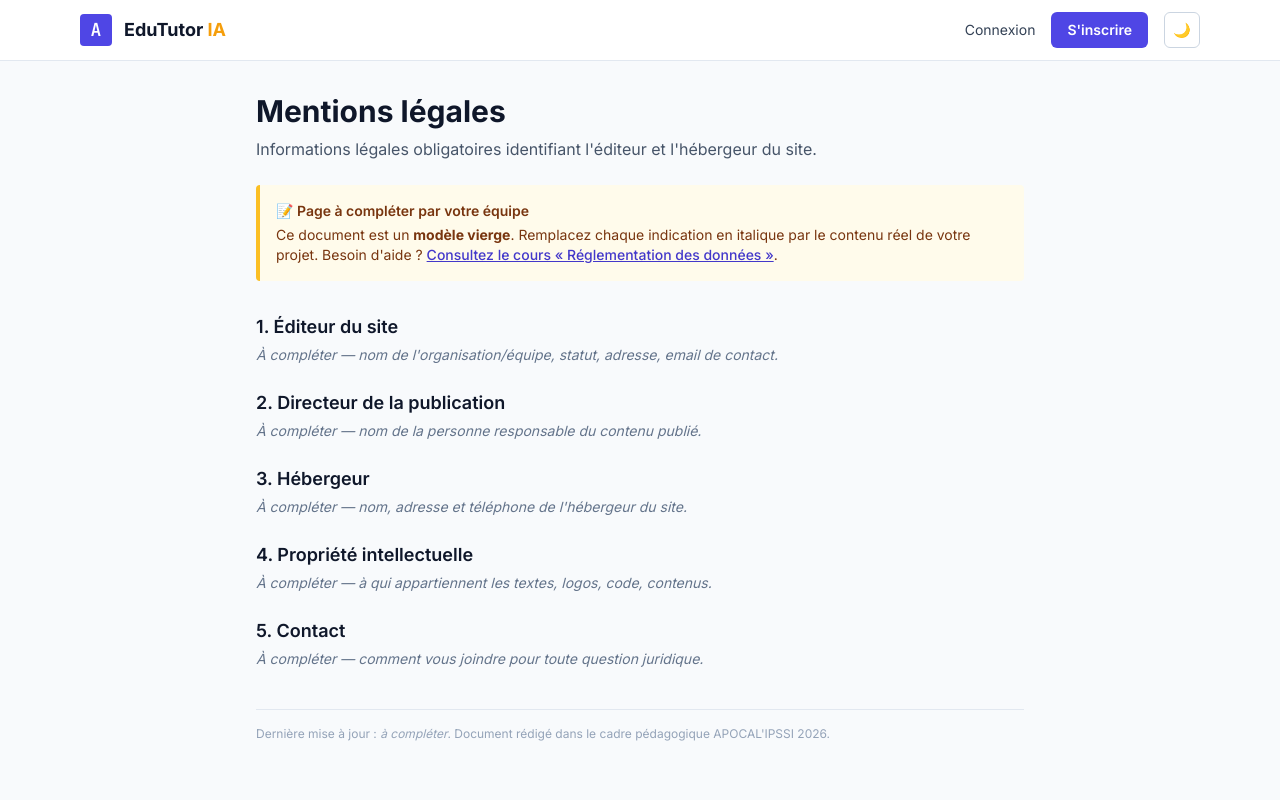
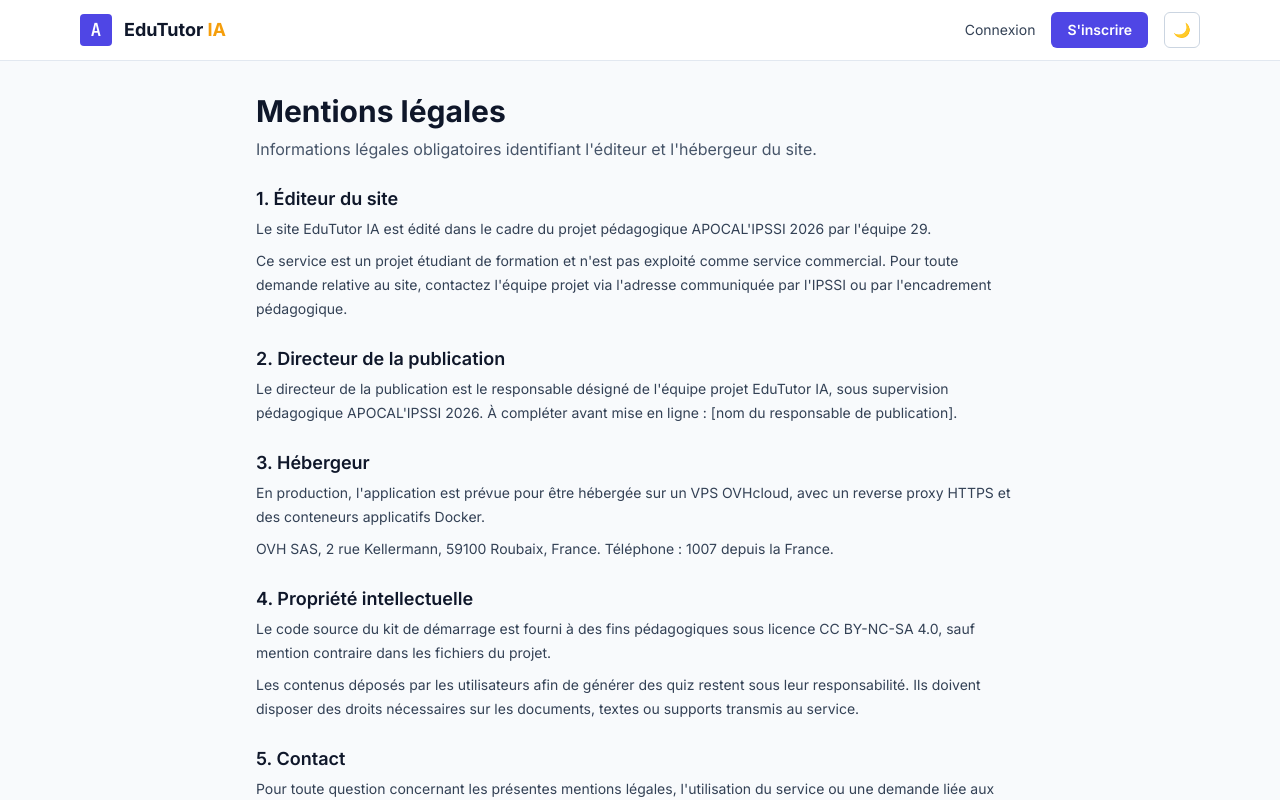
Before and after one commit to M4XAW/apocalipssi, a React (Vite) app in the folder frontend/: page /legal/mentions-legales in a window 1280 px wide. Shown: the top 800 px of the page. Built offline with nearby package versions, Linux system fonts and the light colour scheme; no server answers.

Commit message:
Update legal notices page

```diff
--- a/frontend/src/pages/legal/LegalScaffold.tsx
+++ b/frontend/src/pages/legal/LegalScaffold.tsx
@@ -19,6 +19,8 @@ export type LegalSection = {
   title: string;
   /** Indication pour l'équipe : quoi écrire dans cette rubrique. */
   hint: string;
+  /** Contenu rédigé lorsque la rubrique a été complétée. */
+  content?: ReactNode;
 };
 
 type Props = {
@@ -30,17 +32,20 @@ type Props = {
 };
 
 export default function LegalScaffold({ title, intro, sections, children }: Props) {
+  const isDraft = sections.some((section) => !section.content);
+
   return (
     <article className="max-w-3xl mx-auto">
       <h1 className="text-3xl font-bold text-slate-900 mb-2">{title}</h1>
       <p className="text-slate-600 mb-6">{intro}</p>
 
       {/* Bandeau "à compléter" + lien vers le cours de référence */}
+      {isDraft && (
         <div className="mb-8 p-4 bg-amber-50 border-l-4 border-amber-400 rounded text-sm text-amber-900">
           <p className="font-semibold mb-1">📝 Page à compléter par votre équipe</p>
           <p>
-          Ce document est un <strong>modèle vierge</strong>. Remplacez chaque indication en italique
-          par le contenu réel de votre projet. Besoin d'aide ?{' '}
+            Ce document est un <strong>modèle vierge</strong>. Remplacez chaque indication en
+            italique par le contenu réel de votre projet. Besoin d'aide ?{' '}
             <a
               href={REGLEMENTATION_URL}
               target="_blank"
@@ -52,6 +57,7 @@ export default function LegalScaffold({ title, intro, sections, children }: Prop
             .
           </p>
         </div>
+      )}
 
       <div className="space-y-6">
         {sections.map((section, i) => (
@@ -59,7 +65,11 @@ export default function LegalScaffold({ title, intro, sections, children }: Prop
             <h2 className="text-lg font-semibold text-slate-900 mb-1">
               {i + 1}. {section.title}
             </h2>
+            {section.content ? (
+              <div className="text-sm text-slate-700 leading-6 space-y-2">{section.content}</div>
+            ) : (
               <p className="text-sm text-slate-500 italic">À compléter — {section.hint}</p>
+            )}
           </section>
         ))}
       </div>
@@ -67,8 +77,8 @@ export default function LegalScaffold({ title, intro, sections, children }: Prop
       {children}
 
       <p className="text-xs text-slate-400 mt-10 pt-4 border-t border-slate-200">
-        Dernière mise à jour : <em>à compléter</em>. Document rédigé dans le cadre pédagogique
-        APOCAL'IPSSI 2026.
+        Dernière mise à jour : {isDraft ? <em>à compléter</em> : '1 juillet 2026'}. Document rédigé
+        dans le cadre pédagogique APOCAL'IPSSI 2026.
       </p>
     </article>
   );
--- a/frontend/src/pages/legal/MentionsLegalesPage.tsx
+++ b/frontend/src/pages/legal/MentionsLegalesPage.tsx
@@ -5,17 +5,72 @@ const SECTIONS: LegalSection[] = [
   {
     title: 'Éditeur du site',
     hint: "nom de l'organisation/équipe, statut, adresse, email de contact.",
+    content: (
+      <>
+        <p>
+          Le site EduTutor IA est édité dans le cadre du projet pédagogique APOCAL'IPSSI 2026 par
+          l'équipe 29.
+        </p>
+        <p>
+          Ce service est un projet étudiant de formation et n'est pas exploité comme service
+          commercial. Pour toute demande relative au site, contactez l'équipe projet via l'adresse
+          communiquée par l'IPSSI ou par l'encadrement pédagogique.
+        </p>
+      </>
+    ),
   },
   {
     title: 'Directeur de la publication',
     hint: 'nom de la personne responsable du contenu publié.',
+    content: (
+      <p>
+        Le directeur de la publication est le responsable désigné de l'équipe projet EduTutor IA,
+        sous supervision pédagogique APOCAL'IPSSI 2026. À compléter avant mise en ligne : [nom du
+        responsable de publication].
+      </p>
+    ),
   },
-  { title: 'Hébergeur', hint: "nom, adresse et téléphone de l'hébergeur du site." },
+  {
+    title: 'Hébergeur',
+    hint: "nom, adresse et téléphone de l'hébergeur du site.",
+    content: (
+      <>
+        <p>
+          En production, l'application est prévue pour être hébergée sur un VPS OVHcloud, avec un
+          reverse proxy HTTPS et des conteneurs applicatifs Docker.
+        </p>
+        <p>OVH SAS, 2 rue Kellermann, 59100 Roubaix, France. Téléphone : 1007 depuis la France.</p>
+      </>
+    ),
+  },
   {
     title: 'Propriété intellectuelle',
     hint: 'à qui appartiennent les textes, logos, code, contenus.',
+    content: (
+      <>
+        <p>
+          Le code source du kit de démarrage est fourni à des fins pédagogiques sous licence CC
+          BY-NC-SA 4.0, sauf mention contraire dans les fichiers du projet.
+        </p>
+        <p>
+          Les contenus déposés par les utilisateurs afin de générer des quiz restent sous leur
+          responsabilité. Ils doivent disposer des droits nécessaires sur les documents, textes ou
+          supports transmis au service.
+        </p>
+      </>
+    ),
   },
-  { title: 'Contact', hint: 'comment vous joindre pour toute question juridique.' },
+  {
+    title: 'Contact',
+    hint: 'comment vous joindre pour toute question juridique.',
+    content: (
+      <p>
+        Pour toute question concernant les présentes mentions légales, l'utilisation du service ou
+        une demande liée aux données personnelles, contactez l'équipe projet via le canal
+        pédagogique indiqué par l'IPSSI.
+      </p>
+    ),
+  },
 ];
 
 export default function MentionsLegalesPage() {
```
Lines whose indentation alone changed are shown as unchanged.
